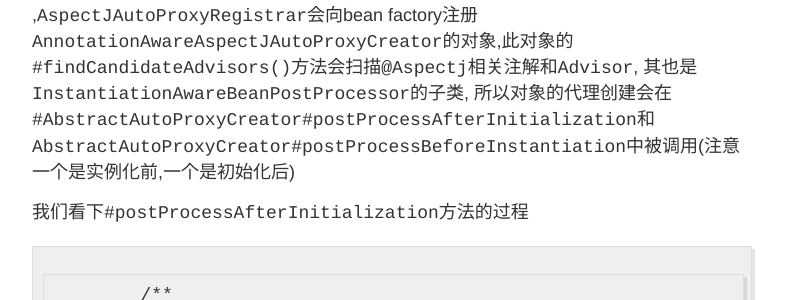
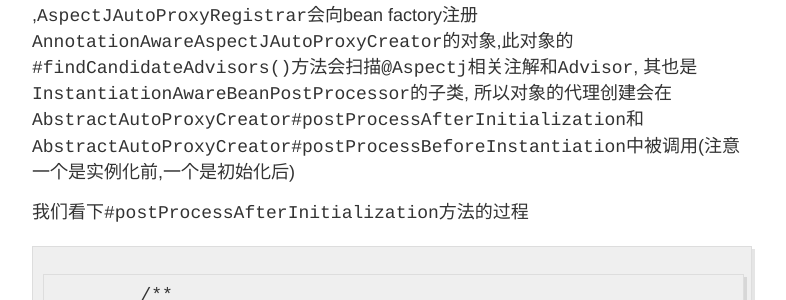
Before and after one commit to jasonjiang9527/jasonjiang9527.github.io, a Jekyll site: the page built from _posts/2023-09-05-spring中aop.md, in a window 1280 px wide and 1400 px high, scrolled down 1236 px. Shown: the part 150-450 px from the top of the window, without its empty margins (248-1034 px from the left). Built offline with Jekyll 4.4.1, drawn with Linux system fonts in a browser that asks for light colours; some of the changed text lies outside the part shown.

````diff
--- a/_posts/2023-09-05-spring中aop.md
+++ b/_posts/2023-09-05-spring中aop.md
@@ -38,7 +38,7 @@ Spring AOP中默认只使用了前者,即注解部分的功能,借用Aspectj的
 #### `@EnableAspectJAutoProxy`
 `@EnableAspectJAutoProxy`导入一个`AspectJAutoProxyRegistrar`
 ,参考 ![调用顺序](../images/spring-aop/callers-of-auto-config-register.png "调用顺序"),`AspectJAutoProxyRegistrar`会向bean factory注册`AnnotationAwareAspectJAutoProxyCreator`的对象,此对象的`#findCandidateAdvisors()`方法会扫描`@Aspectj`相关注解和`Advisor`, 其也是`InstantiationAwareBeanPostProcessor`的子类,
-所以对象的代理创建会在`#AbstractAutoProxyCreator#postProcessAfterInitialization`和`AbstractAutoProxyCreator#postProcessBeforeInstantiation`中被调用(注意一个是实例化前,一个是初始化后)
+所以对象的代理创建会在`AbstractAutoProxyCreator#postProcessAfterInitialization`和`AbstractAutoProxyCreator#postProcessBeforeInstantiation`中被调用(注意一个是实例化前,一个是初始化后)
 
 我们看下`#postProcessAfterInitialization`方法的过程
 ```
````
Also changed, not shown: other parts of _posts/2023-09-05-spring中aop.md (+6 -2 lines).
